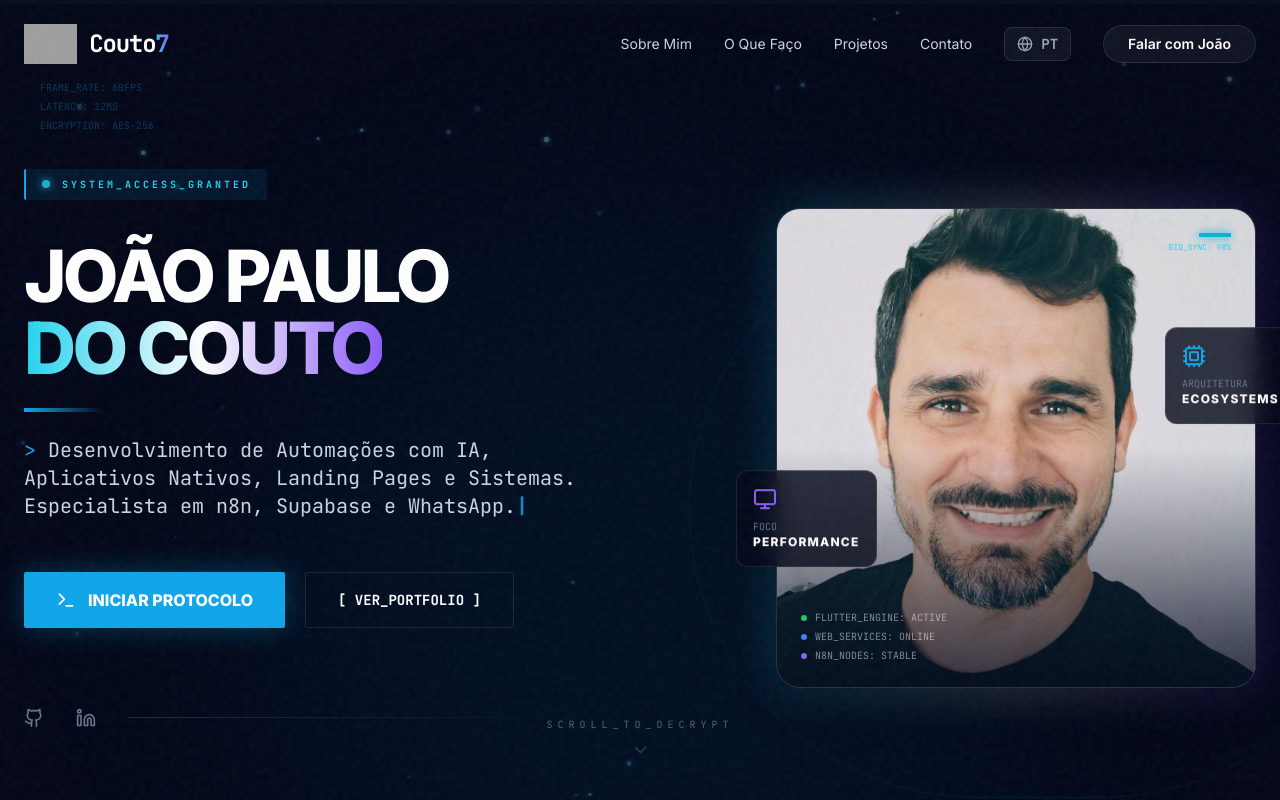
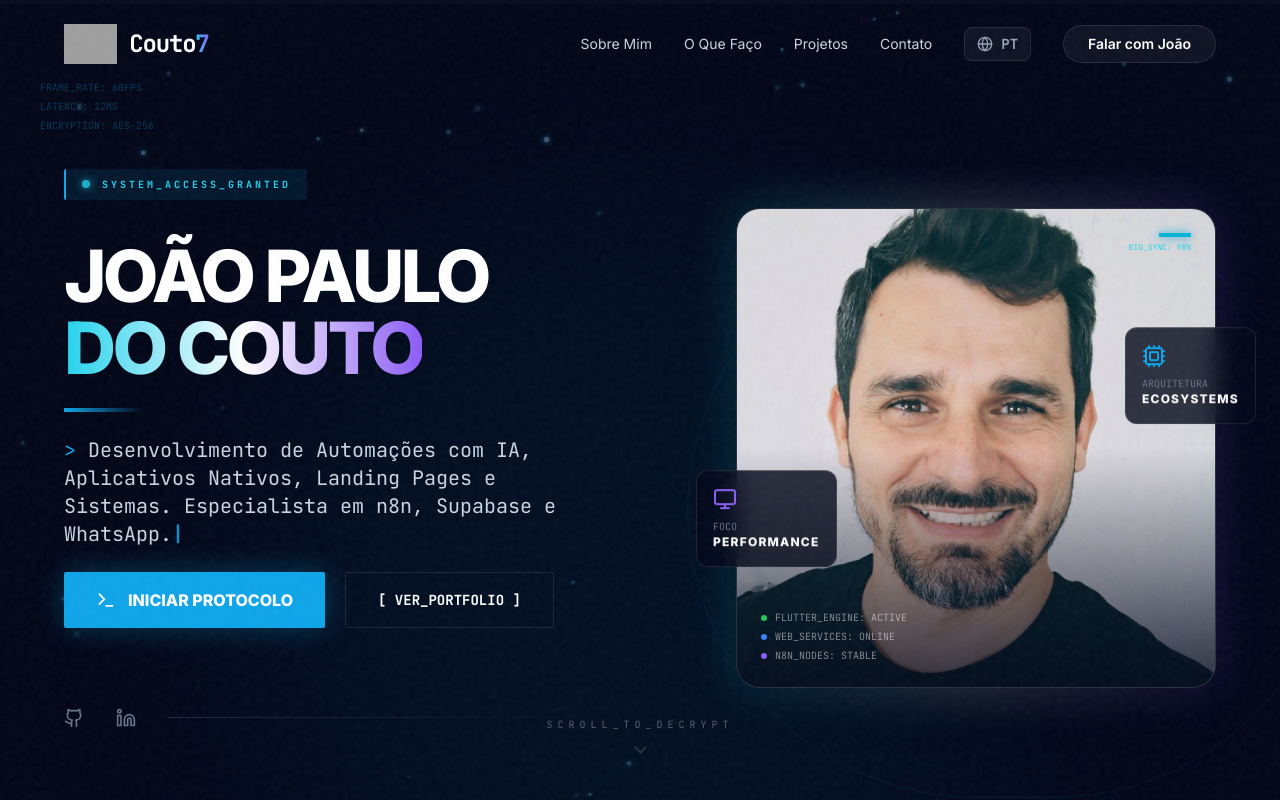
Before and after one commit to Jpcoutodev/couto7, a React (Vite) app: page / in a window 1280 px wide. Shown: the top 800 px of the page. Built offline with nearby package versions, Linux system fonts and the light colour scheme; grey boxes are pictures that could not be loaded.

Commit message:
style: center layout and restrict max-width

```diff
--- a/index.css
+++ b/index.css
@@ -17,3 +17,9 @@ body {
 code {
   font-family: 'JetBrains Mono', monospace;
 }
+
+.container {
+  max-width: 1200px !important;
+  margin-left: auto !important;
+  margin-right: auto !important;
+}
```
